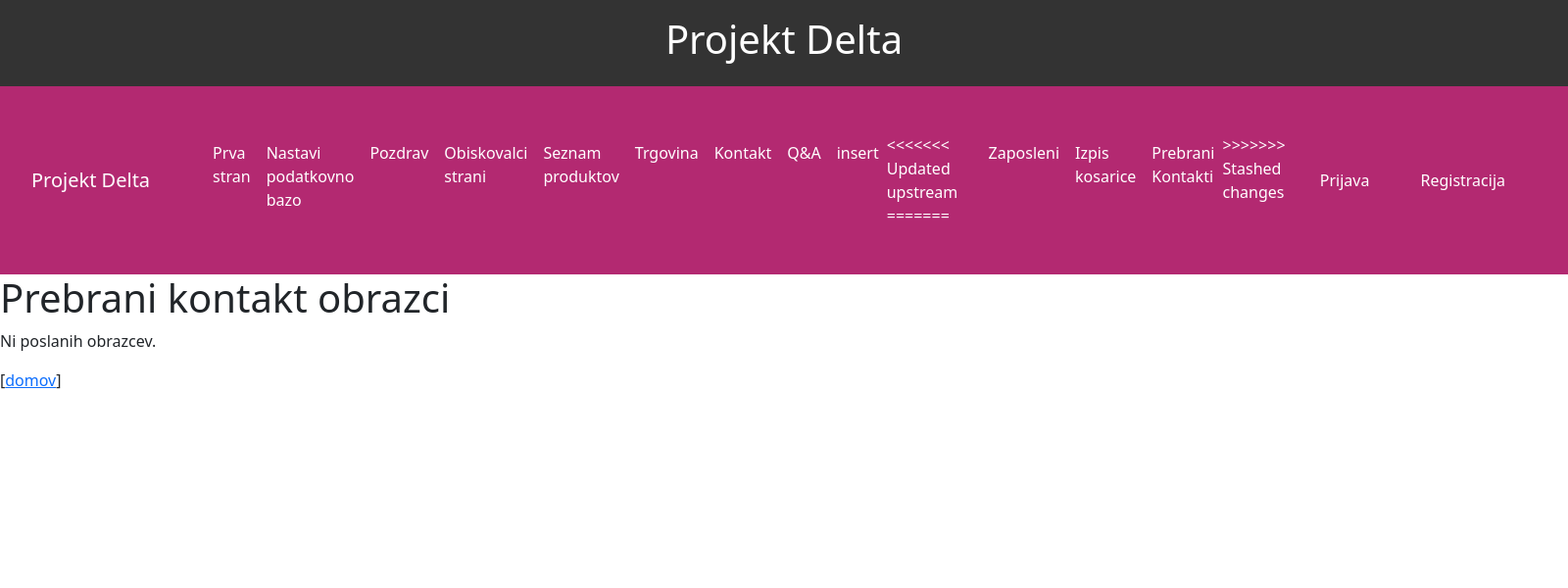
After one commit to LilDomc/sv_delta, a Python web app: template src/templates/sv_contact_form_read.html in a window 1600 px wide. The commit adds this page. Shown: the top 600 px of the page at 98% size. Run offline with Jinja, Linux system fonts and the light colour scheme; the template is opened without the code that fills it, so the values that code supplies are empty.

Commit message:
Added contact for read

```diff
--- a/src/controllers/sv_contact.py
+++ b/src/controllers/sv_contact.py
@@ -13,3 +13,7 @@ def save_contact_request():
     contact_form.save()
 
     return render_template('sv_contact_form.html', response="Hvala ker ste nas kontaktirali! Odgovorili vam bomo v najkrajsem moznem času!")
+
+def show_all_contact_requests():
+    messages = models.sv_contact_form.get_contact_messages()
+    return render_template('sv_contact_form_read.html', messages=messages)
--- a/src/templates/base.html
+++ b/src/templates/base.html
@@ -51,6 +51,18 @@
                     <li class="nav-item">
                         <a class="nav-link" href="/insert_product">insert</a>
                     </li>
+<<<<<<< Updated upstream
+=======
+                    <li class="nav-item">
+                        <a class="nav-link" href="/zaposleni">Zaposleni</a>
+                    </li>
+                    <li>
+                        <a class="nav-link" href="/izpis_kosarice">Izpis kosarice</a>
+                    </li>
+                    <li class="nav-item">
+                        <a class="nav-link" href="/kontakt_prebrano">Prebrani Kontakti</a>
+                    </li>
+>>>>>>> Stashed changes
                 </ul>
                 <nav>
                     {% if session.uporabnik %}
--- /dev/null
+++ b/src/templates/sv_contact_form_read.html
@@ -0,0 +1,19 @@
+{% extends "base.html" %}
+{% block title %}Prebrani Kontakt Obrazci{% endblock %}
+
+{% block content %}
+<h1>Prebrani kontakt obrazci</h1>
+
+{% if messages %}
+    {% for msg in messages %}
+        <div style="border: 1px solid #ccc; margin-bottom: 15px; padding: 10px; border-radius: 5px;">
+            <p><strong>Ime:</strong> {{ msg[1] }}</p>
+            <p><strong>Email:</strong> {{ msg[2] }}</p>
+            <p><strong>Sporočilo:</strong> {{ msg[3] }}</p>
+            <p><strong>Poslano ob:</strong> {{ msg[4] }}</p>
+        </div>
+    {% endfor %}
+{% else %}
+    <p>Ni poslanih obrazcev.</p>
+{% endif %}
+{% endblock %}
```
Also changed, not shown: src/app.py (+27 -0 lines).
